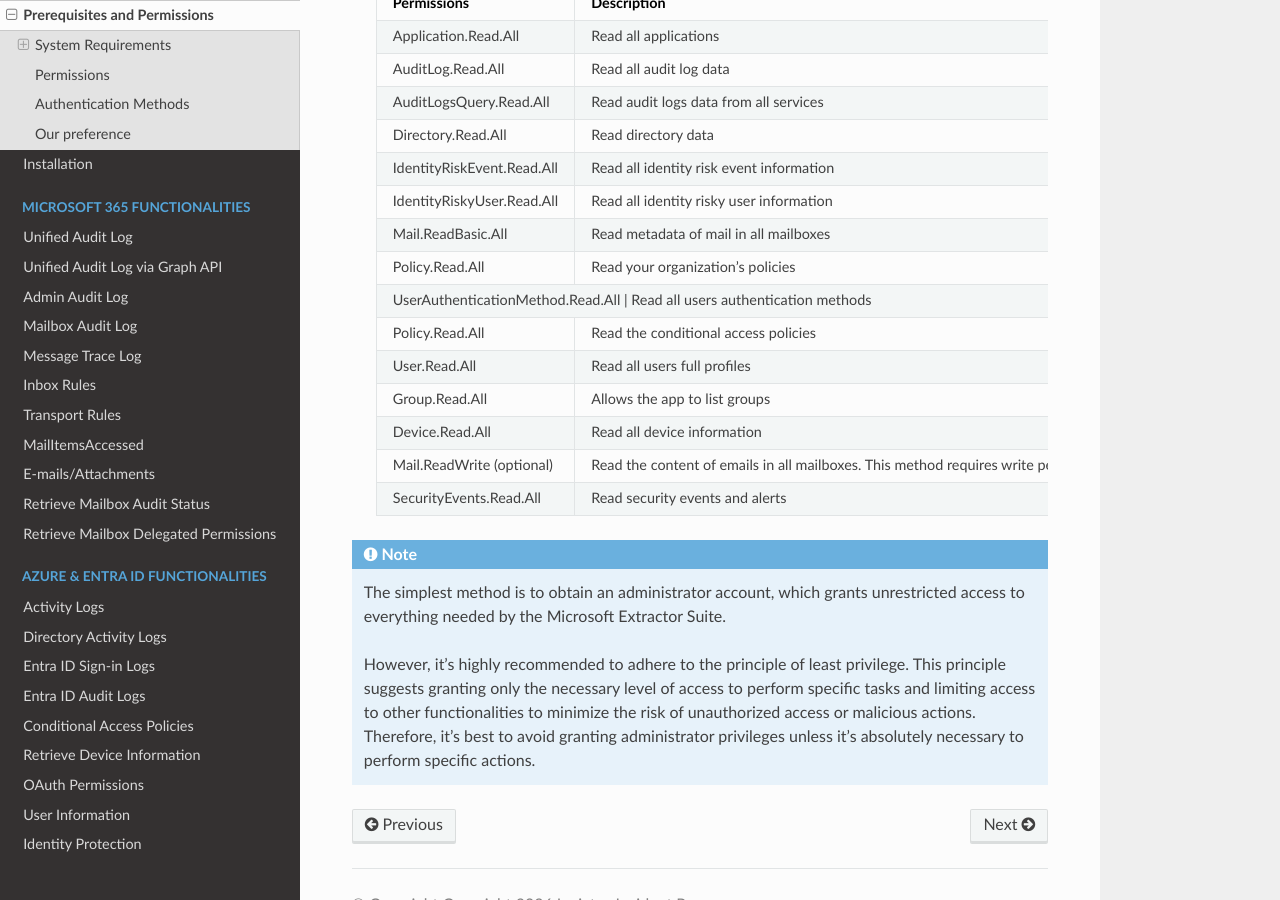
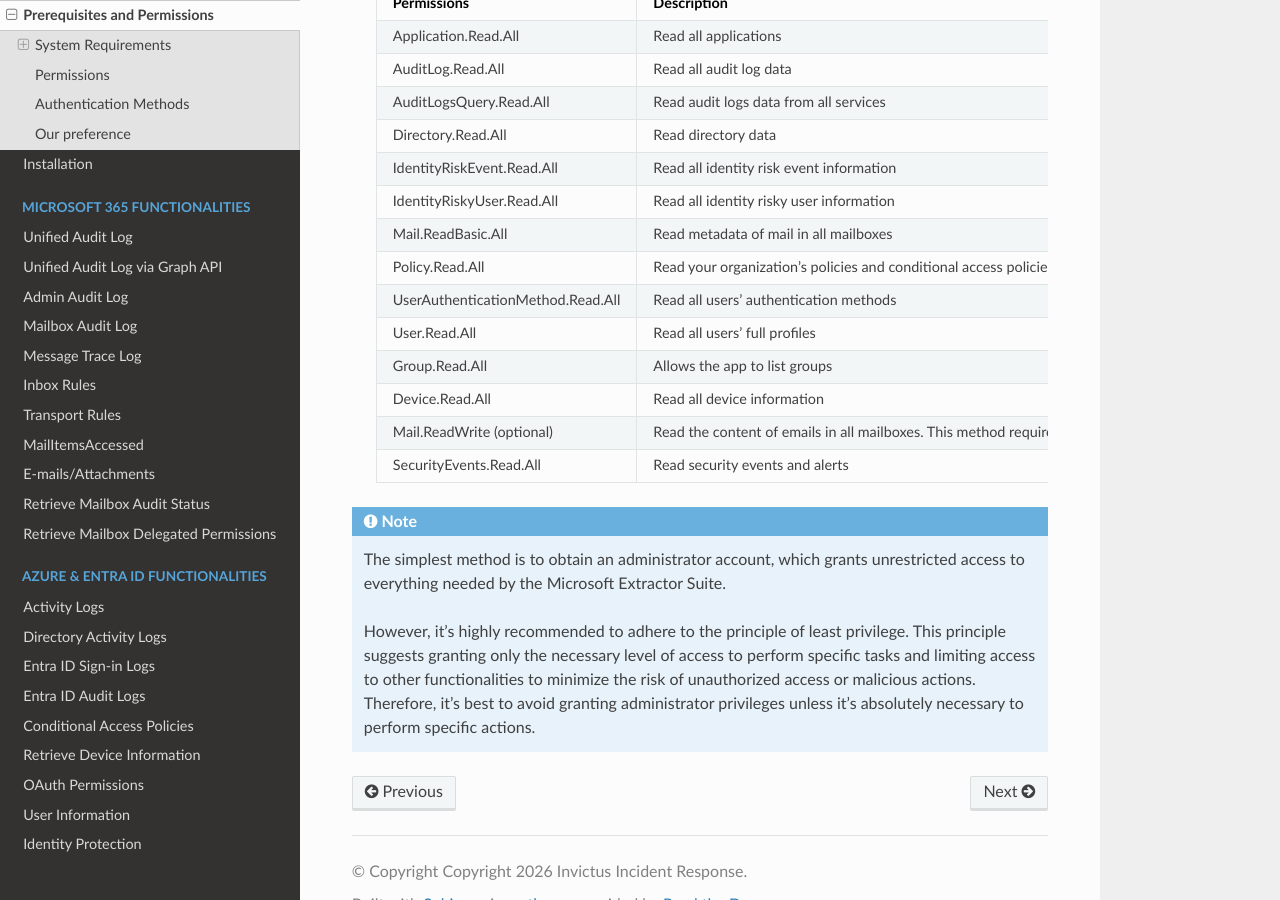
Before and after one commit to invictus-ir/Microsoft-Extractor-Suite, a Sphinx documentation site: the page built from docs/source/installation/Prerequisites.rst, in a window 1280 px wide and 900 px high, scrolled down 3974 px. Built offline with Sphinx 7.4.7 and the Read the Docs theme 3.1.0, drawn with Linux system fonts in a browser that asks for light colours.

Commit message:
Storing progress

```diff
--- a/docs/source/installation/Prerequisites.rst
+++ b/docs/source/installation/Prerequisites.rst
@@ -204,42 +204,41 @@
    a. Navigate to the **API Permissions** section of the application.
    b. Click **Add a permission** and assign the following **Graph API permissions** (Application permissions):
 
-   +---------------------------+-----------------------------------------------------+
-   | Permissions               | Description                                         |
-   +===========================+=====================================================+
-   | Application.Read.All      | Read all applications                               |
-   +---------------------------+-----------------------------------------------------+
-   | AuditLog.Read.All         | Read all audit log data                             |
-   +---------------------------+-----------------------------------------------------+
-   | AuditLogsQuery.Read.All   | Read audit logs data from all services              |
-   +---------------------------+-----------------------------------------------------+
-   | Directory.Read.All        | Read directory data                                 |
-   +---------------------------+-----------------------------------------------------+
-   | IdentityRiskEvent.Read.All| Read all identity risk event information            |
-   +---------------------------+-----------------------------------------------------+
-   | IdentityRiskyUser.Read.All| Read all identity risky user information            |
-   +---------------------------+-----------------------------------------------------+
-   | Mail.ReadBasic.All        | Read metadata of mail in all mailboxes              |
-   +---------------------------+-----------------------------------------------------+
-   | Policy.Read.All           | Read your organization's policies                   |
-   +---------------------------+-----------------------------------------------------+
-   | UserAuthenticationMethod.Read.All | Read all users authentication methods       |
-   +---------------------------+-----------------------------------------------------+
-   | Policy.Read.All           | Read the conditional access policies                |
-   +---------------------------+-----------------------------------------------------+
-   | User.Read.All             | Read all users full profiles                        |
-   +---------------------------+-----------------------------------------------------+
-   | Group.Read.All            | Allows the app to list groups                       |
-   +---------------------------+-----------------------------------------------------+
-   | Device.Read.All           | Read all device information                         |
-   +---------------------------+-----------------------------------------------------+
-   | Mail.ReadWrite (optional) | Read the content of emails in all mailboxes.        |
-   |                           | This method requires write permissions.             |
-   |                           | Alternatively, emails can be acquired by other      |
-   |                           | means.                                              |
-   +---------------------------+-----------------------------------------------------+
-   | SecurityEvents.Read.All   | Read security events and alerts                     |
-   +---------------------------+-----------------------------------------------------+
+   +------------------------------------+-----------------------------------------------------+
+   | Permissions                        | Description                                         |
+   +====================================+=====================================================+
+   | Application.Read.All               | Read all applications                               |
+   +------------------------------------+-----------------------------------------------------+
+   | AuditLog.Read.All                  | Read all audit log data                             |
+   +------------------------------------+-----------------------------------------------------+
+   | AuditLogsQuery.Read.All            | Read audit logs data from all services              |
+   +------------------------------------+-----------------------------------------------------+
+   | Directory.Read.All                 | Read directory data                                 |
+   +------------------------------------+-----------------------------------------------------+
+   | IdentityRiskEvent.Read.All         | Read all identity risk event information            |
+   +------------------------------------+-----------------------------------------------------+
+   | IdentityRiskyUser.Read.All         | Read all identity risky user information            |
+   +------------------------------------+-----------------------------------------------------+
+   | Mail.ReadBasic.All                 | Read metadata of mail in all mailboxes              |
+   +------------------------------------+-----------------------------------------------------+
+   | Policy.Read.All                    | Read your organization's policies and               |
+   |                                    | conditional access policies                         |
+   +------------------------------------+-----------------------------------------------------+
+   | UserAuthenticationMethod.Read.All  | Read all users' authentication methods              |
+   +------------------------------------+-----------------------------------------------------+
+   | User.Read.All                      | Read all users' full profiles                       |
+   +------------------------------------+-----------------------------------------------------+
+   | Group.Read.All                     | Allows the app to list groups                       |
+   +------------------------------------+-----------------------------------------------------+
+   | Device.Read.All                    | Read all device information                         |
+   +------------------------------------+-----------------------------------------------------+
+   | Mail.ReadWrite (optional)          | Read the content of emails in all mailboxes.        |
+   |                                    | This method requires write permissions.             |
+   |                                    | Alternatively, emails can be acquired by other      |
+   |                                    | means.                                              |
+   +------------------------------------+-----------------------------------------------------+
+   | SecurityEvents.Read.All            | Read security events and alerts                     |
+   +------------------------------------+-----------------------------------------------------+
 
 
 .. note::
```
Also changed, not shown: docs/source/functionality/Azure/ProductLicenses.rst (+35 -32 lines), 6 other files.
